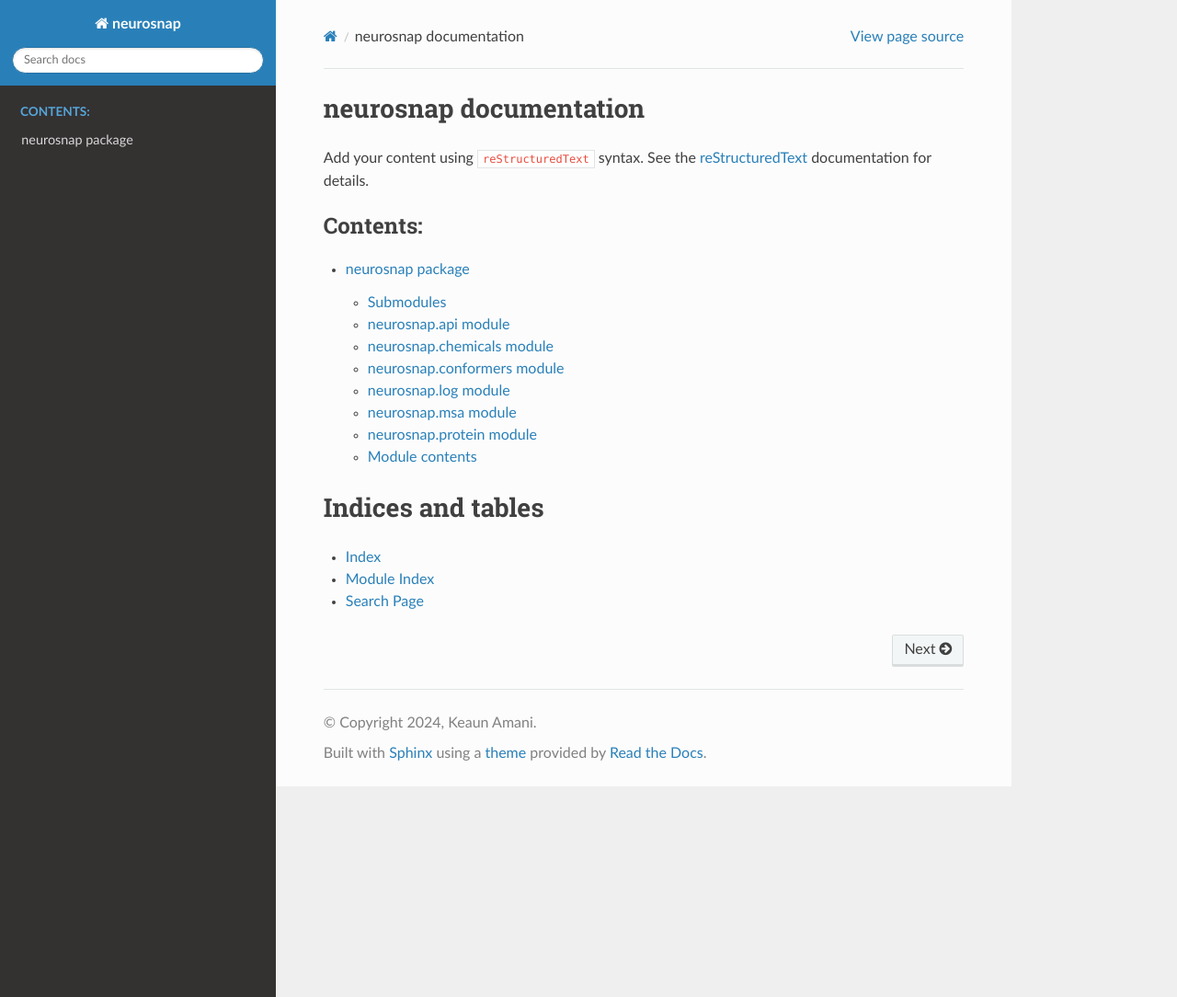
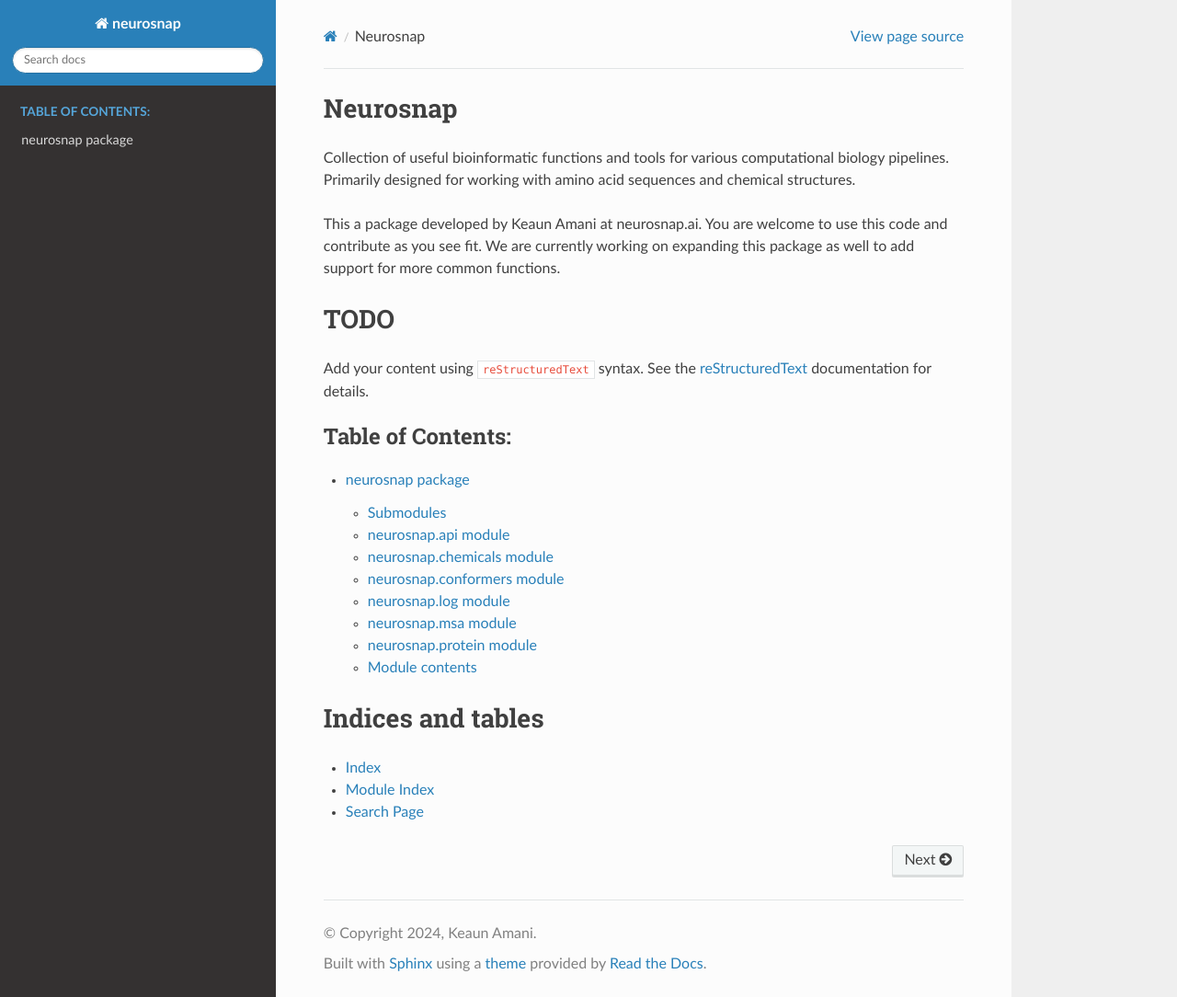
Before and after one commit to NeurosnapInc/neurosnap, a Sphinx documentation site: the page built from docs/source/index.rst, in a window 1280 px wide and 1084 px high. Shown: the whole window at 92% size. Built offline with Sphinx 7.4.7 and the Read the Docs theme 3.1.0, drawn with Linux system fonts in a browser that asks for light colours.

Commit message:
fix the source directory

```diff
--- a/docs/source/conf.py
+++ b/docs/source/conf.py
@@ -1,7 +1,12 @@
 import os
 import sys
 
+# sys.path.insert(0, os.path.abspath("../.."))
 sys.path.insert(0, os.path.abspath("../src/neurosnap/"))
+
+# this is to make sure docs are built using
+# the expected python executable
+print(sys.executable)
 
 # Configuration file for the Sphinx documentation builder.
 #
--- a/docs/source/index.rst
+++ b/docs/source/index.rst
@@ -1,19 +1,19 @@
-.. neurosnap documentation master file, created by
-   sphinx-quickstart on Fri Oct 25 17:18:01 2024.
-   You can adapt this file completely to your liking, but it should at least
-   contain the root `toctree` directive.
-
-neurosnap documentation
+Neurosnap
 =======================
 
+Collection of useful bioinformatic functions and tools for various computational biology pipelines. Primarily designed for working with amino acid sequences and chemical structures.
+
+This a package developed by Keaun Amani at neurosnap.ai. You are welcome to use this code and contribute as you see fit. We are currently working on expanding this package as well to add support for more common functions.
+
+TODO
+====
 Add your content using ``reStructuredText`` syntax. See the
 `reStructuredText <https://www.sphinx-doc.org/en/master/usage/restructuredtext/index.html>`_
 documentation for details.
 
-
 .. toctree::
    :maxdepth: 2
-   :caption: Contents:
+   :caption: Table of Contents:
 
    neurosnap
 
@@ -23,3 +23,13 @@ Indices and tables
 * :ref:`genindex`
 * :ref:`modindex`
 * :ref:`search`
+
+..
+   this is a comment block btw
+   the search page above doesn't work due to a bug in the theme:
+   https://github.com/readthedocs/sphinx_rtd_theme/issues/998
+
+   its not terrible because the rtd_theme has a search bar in the top left
+   already. However, if we switch to a different theme, then it might not be the
+   case. Also, the search page is pretty standard in sphinx so we should leave
+   it in, in case we switch themes or anything.
```
Also changed, not shown: docs/source/api.rst (deleted, +0 -7 lines), docs/source/chemicals.rst (deleted, +0 -7 lines), docs/source/conformers.rst (deleted, +0 -7 lines), docs/source/log.rst (deleted, +0 -7 lines), docs/source/modules.rst (+1 -6 lines), docs/source/msa.rst (deleted, +0 -7 lines), docs/source/protein.rst (deleted, +0 -7 lines).
